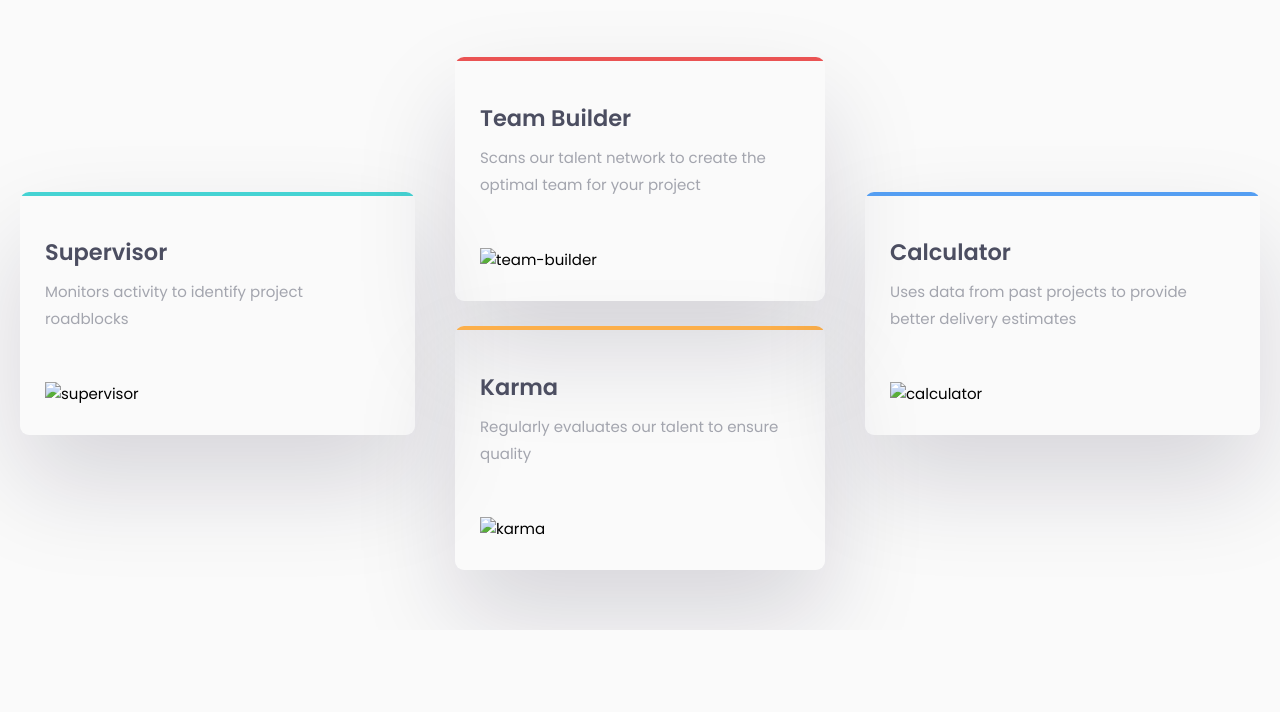
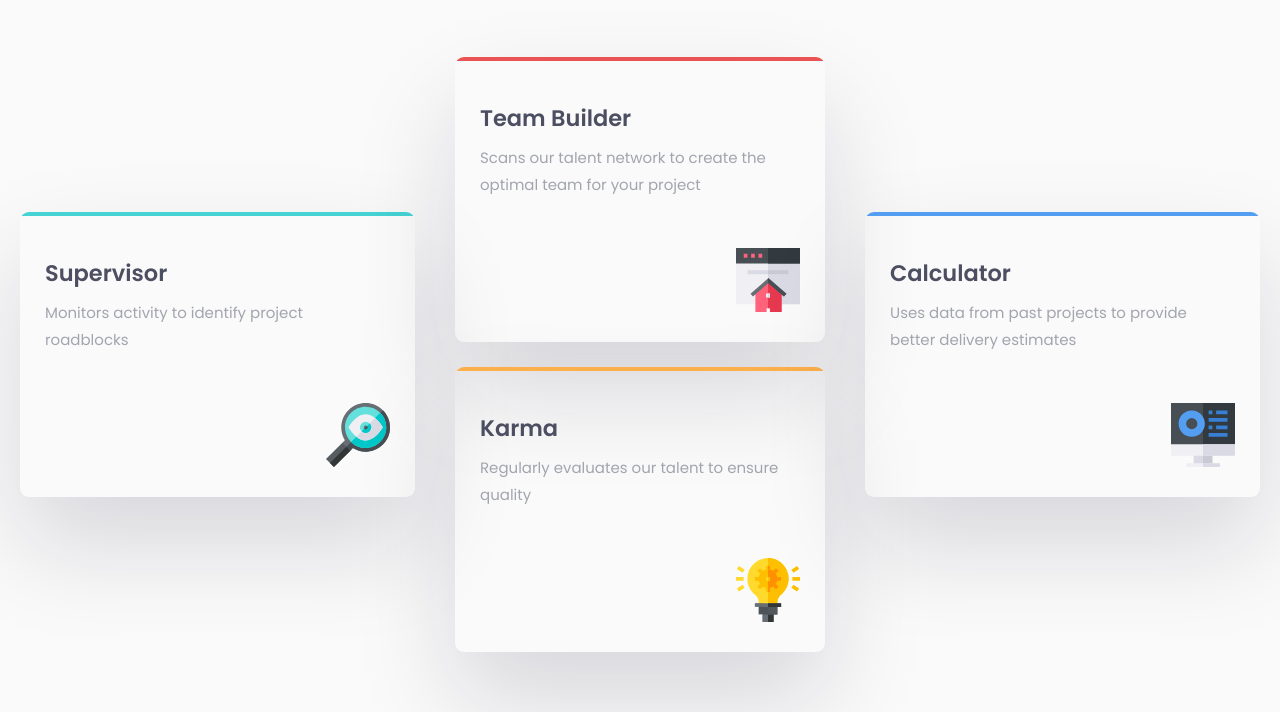
Before and after one commit to alQaisi/Four-card-feature-section, a plain HTML site: page index.html in a window 1280 px wide. Shown: the part 219-931 px from the top of the page. Before the commit the page ends 849 px from the top, so only its background shows below. Drawn offline with Linux system fonts and the light colour scheme; the site is published under a folder, as on GitHub Pages, so addresses that start at the root find nothing.

Commit message:
fixing images links

```diff
--- a/index.html
+++ b/index.html
@@ -3,7 +3,7 @@
 <head>
   <meta charset="UTF-8">
   <meta name="viewport" content="width=device-width, initial-scale=1.0"> <!-- displays site properly based on user's device -->
-  <link rel="shortcut icon" href="/images/favicon.ico" type="image/x-icon">
+  <link rel="shortcut icon" href="./images/favicon.ico" type="image/x-icon">
   <link rel="stylesheet" href="style.css">
   <title>Four card feature section</title>
 </head>
@@ -20,7 +20,7 @@
         <p>
           Monitors activity to identify project roadblocks
         </p>
-        <img src="/images/icon-supervisor.svg" alt="supervisor">
+        <img src="./images/icon-supervisor.svg" alt="supervisor">
       </div>
       <div class="middleItems">
         <div class="card card-two">
@@ -28,14 +28,14 @@
           <p>
             Scans our talent network to create the optimal team for your project
           </p>
-          <img src="/images/icon-team-builder.svg" alt="team-builder">
+          <img src="./images/icon-team-builder.svg" alt="team-builder">
         </div>
         <div class="card card-three">
           <h2>Karma</h2>
           <p>
             Regularly evaluates our talent to ensure quality
           </p>
-          <img src="/images/icon-karma.svg" alt="karma">
+          <img src="./images/icon-karma.svg" alt="karma">
         </div>
       </div>
       <div class="card card-four">
@@ -43,7 +43,7 @@
         <p>
           Uses data from past projects to provide better delivery estimates
         </p>
-        <img src="/images/icon-calculator.svg" alt="calculator">
+        <img src="./images/icon-calculator.svg" alt="calculator">
       </div>
     </div>
   </main>
```
